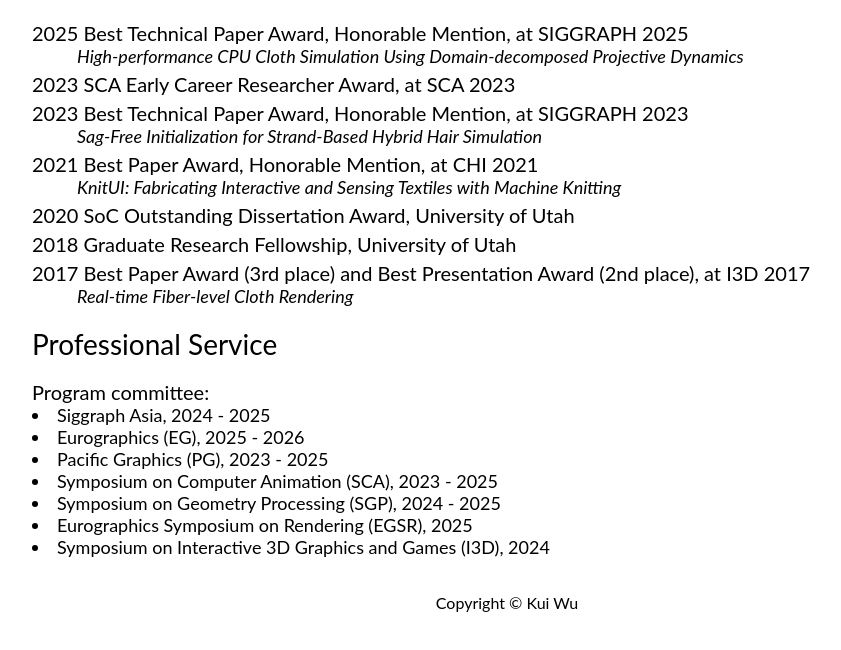
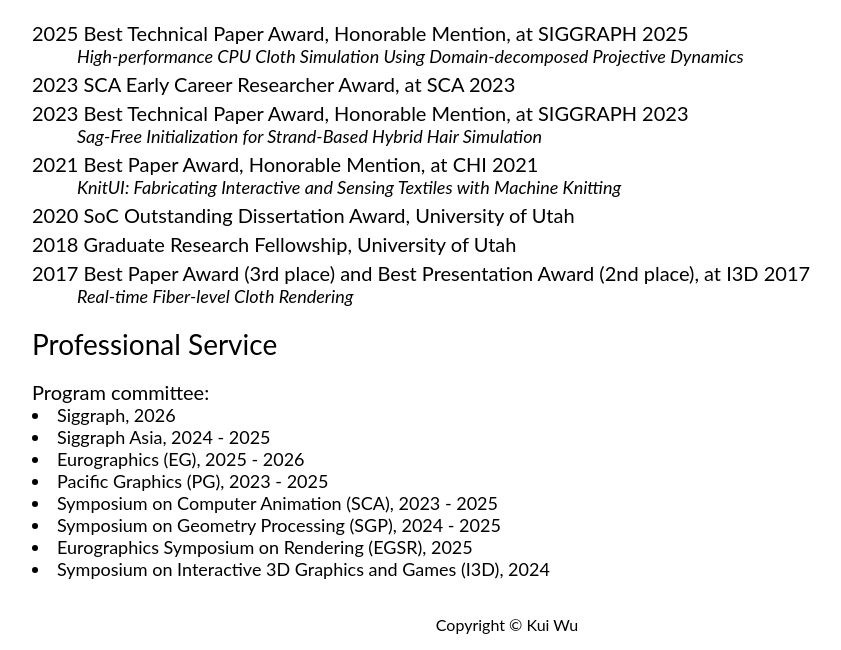
Before and after one commit to kuiwuchn/kuiwuchn.github.io, a plain HTML site: page index.html in a window 1280 px wide. Shown: the part 9553-10203 px from the top of the page, without its empty margins (133-974 px from the left). Before the commit the page ends 10181 px from the top, so only its background shows below. Drawn offline with Linux system fonts and the light colour scheme.

Commit message:
Update index.html

```diff
--- a/index.html
+++ b/index.html
@@ -815,10 +815,9 @@
 	<p align="left" style="font-size: 28px; margin-top: 20px; margin-bottom: 0px;">
 Professional Service</p>  <br>
 	<p style="font-size: 20px; margin-top: 0px; margin-bottom: 0px;">Program committee:</p>
-
+	  <li style="font-size: 18px; margin-top: 0px; margin-bottom: 0px;">Siggraph, 2026</li>
 	  <li style="font-size: 18px; margin-top: 0px; margin-bottom: 0px;">Siggraph Asia, 2024 - 2025</li>
 	  <li style="font-size: 18px; margin-top: 0px; margin-bottom: 0px;">Eurographics (EG), 2025 - 2026</li>
-
 	  <li style="font-size: 18px; margin-top: 0px; margin-bottom: 0px;">Pacific Graphics (PG), 2023 - 2025</li>
 	  <li style="font-size: 18px; margin-top: 0px; margin-bottom: 0px;">Symposium on Computer Animation (SCA), 2023 - 2025</li>
 	  <li style="font-size: 18px; margin-top: 0px; margin-bottom: 0px;">Symposium on Geometry Processing (SGP), 2024 - 2025</li>
```
